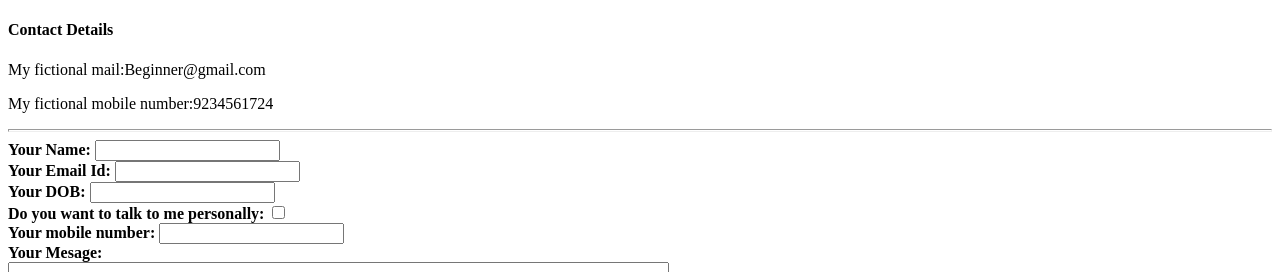
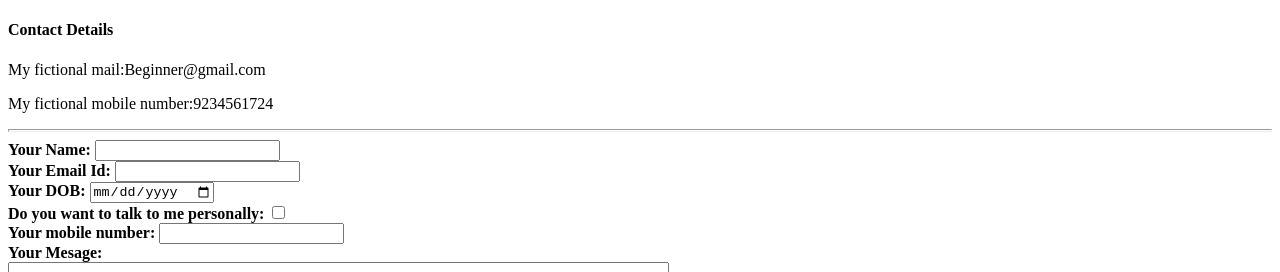
Before and after one commit to Tejeshanisetty/cv, a plain HTML site: page contact me.html in a window 1280 px wide. Shown: the top 272 px of the page. Drawn offline with Linux system fonts and the light colour scheme.

Commit message:
Update contact me.html

```diff
--- a/contact me.html
+++ b/contact me.html
@@ -15,7 +15,7 @@
     <label><strong>Your Email Id:</strong></label>
     <input type="email" name="youremail"><br>
     <label><strong>Your DOB:</strong></label>
-    <input type="datetime" name="" value=""><br>
+    <input type="date" name="yourdob" value=""><br>
     <label><strong>Do you want to talk to me personally:</strong></label>
     <input type="checkbox" name=""><br>
     <label><strong>Your mobile number:</strong></label>
```
